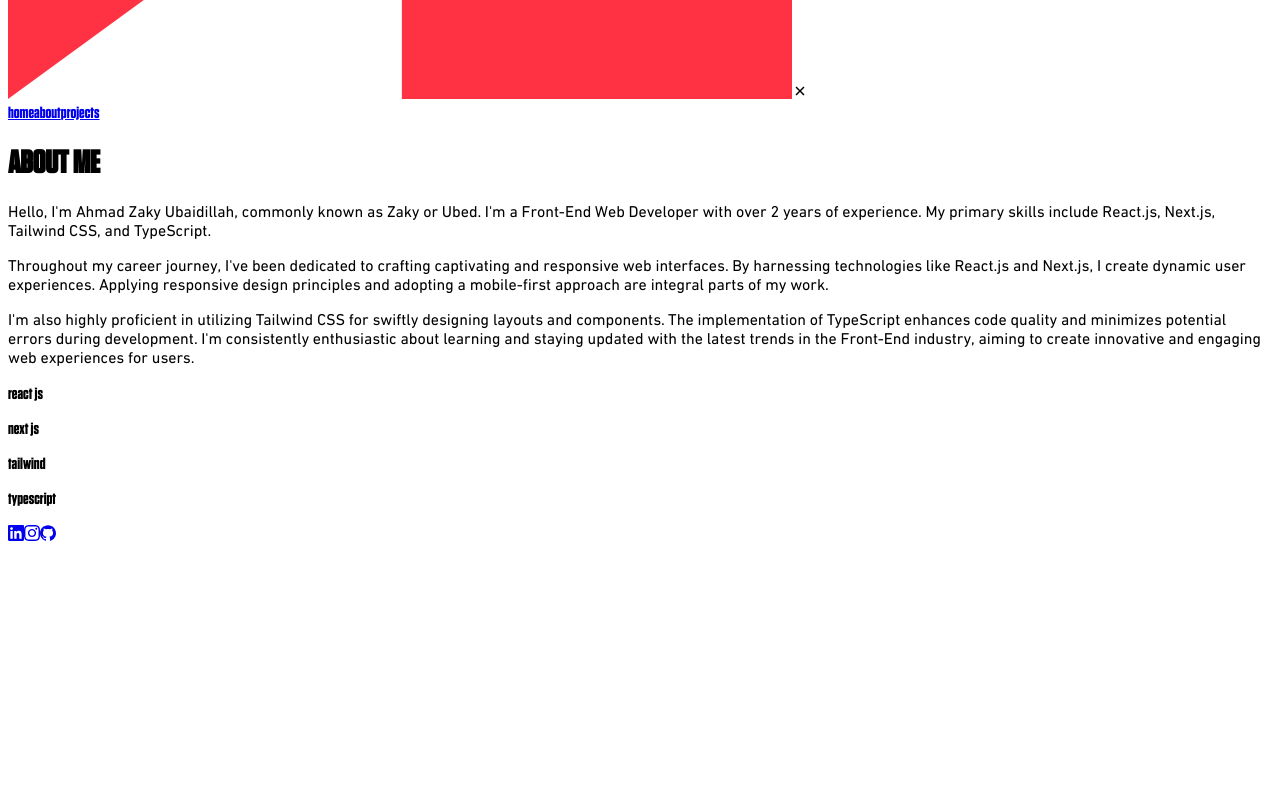
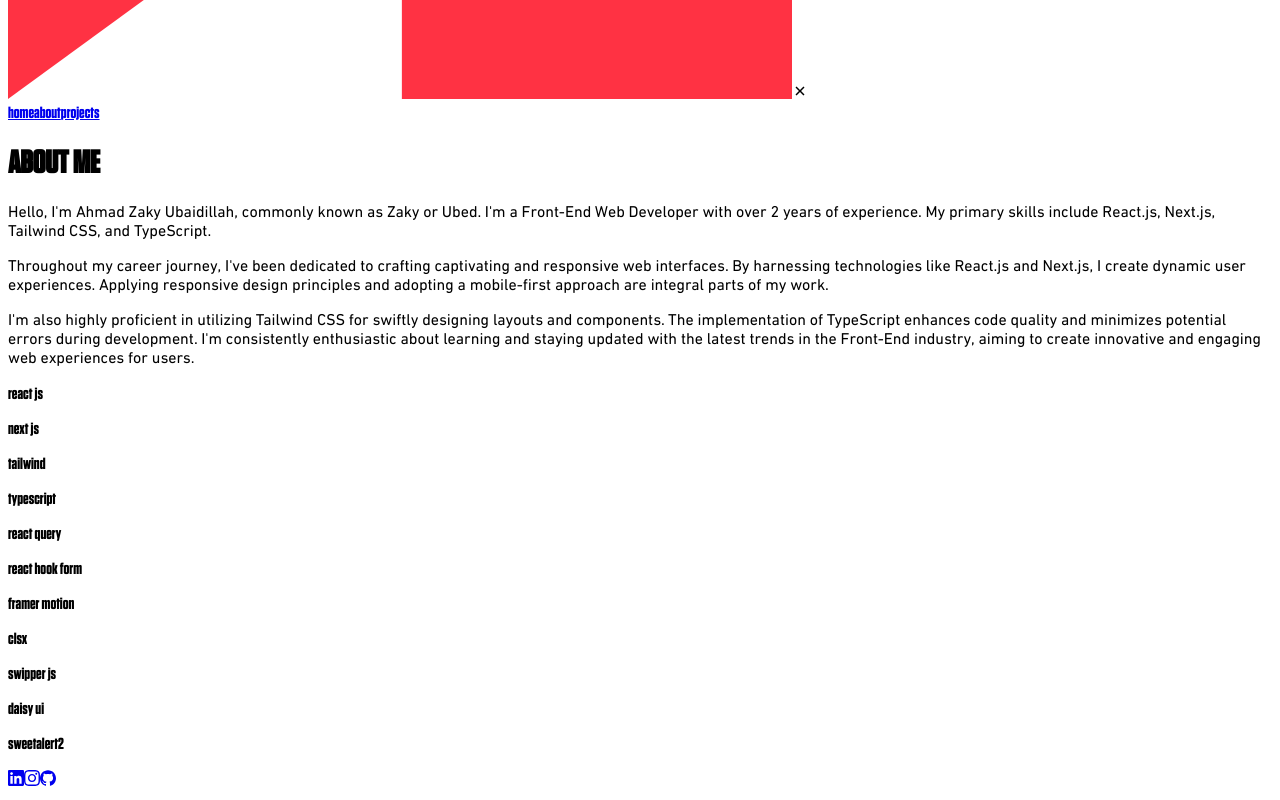
Before and after one commit to CodeWithZaky/my-personal-website-1, a Next.js app: page /about in a window 1280 px wide. Shown: the part 1496-2296 px from the top of the page. Before the commit the page ends 2051 px from the top, so only its background shows below. Built offline with nearby package versions, Linux system fonts and the light colour scheme.

Commit message:
add skill items

```diff
--- a/src/components/atoms/data/Skilll-Items.tsx
+++ b/src/components/atoms/data/Skilll-Items.tsx
@@ -3,4 +3,11 @@ export const skill_items: string[] = [
   "next js",
   "tailwind",
   "typescript",
+  "react query",
+  "react hook form",
+  "framer motion",
+  "clsx",
+  "swipper js",
+  "daisy ui",
+  "sweetalert2",
 ];
--- a/src/components/organisms/about/AboutMeSection.tsx
+++ b/src/components/organisms/about/AboutMeSection.tsx
@@ -2,7 +2,7 @@ import { about_me } from "../../atoms/data/About-Me";
 
 const AboutMeSection = () => {
   return (
-    <div className="flex flex-col gap-3 text-md md:text-xl font-semibold pr-5 md:pr-0 w-full md:w-[80%] text-valoran my-2">
+    <div className="flex flex-col gap-3 text-md md:text-xl font-semibold pr-5 md:pr-0 w-full md:w-[80%] text-valoran my-2 text-valorantBlack">
       {about_me.map((item, index) => {
         return <p key={index}>{item}</p>;
       })}
--- a/src/components/organisms/about/SkillSection.tsx
+++ b/src/components/organisms/about/SkillSection.tsx
@@ -4,7 +4,7 @@ import clsx from "clsx";
 
 const SkillSection = () => {
   return (
-    <div className="inline-flex flex-wrap gap-2 font-semibold text-md md:text-xl">
+    <div className="inline-flex flex-wrap gap-2 font-semibold lg:pr-20 text-md md:text-xl">
       {skill_items.map((item, index) => (
         <p
           key={index}
```
